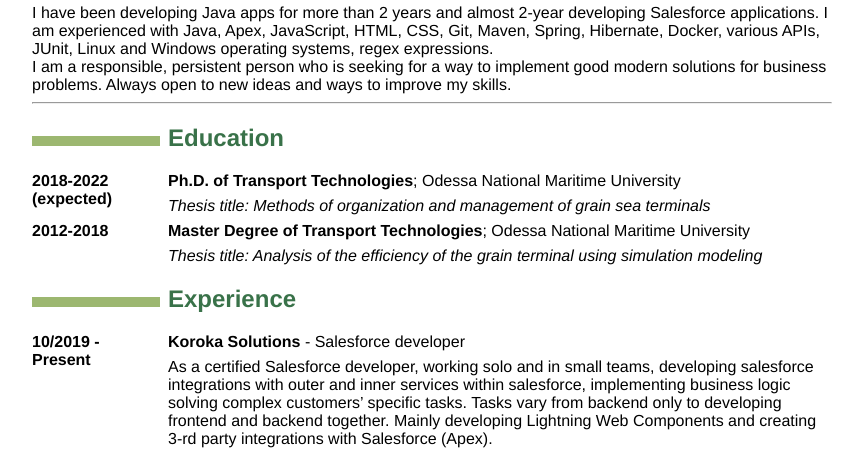
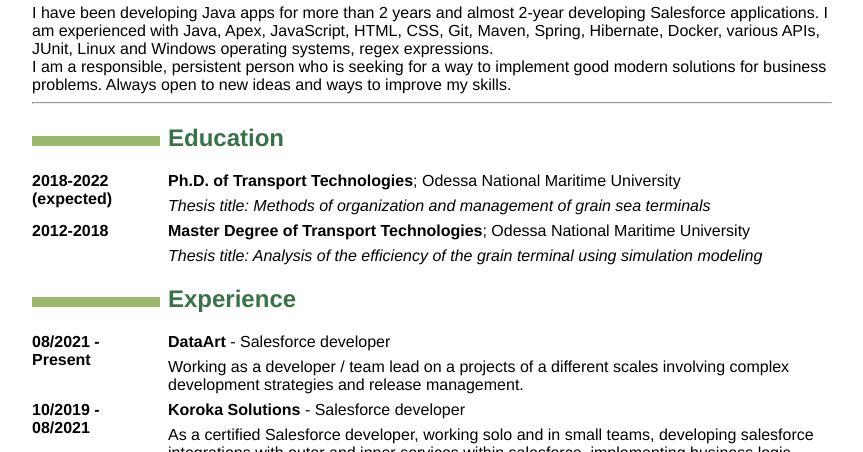
Before and after one commit to azimut3/azimut3.github.io, a plain HTML site: page index.html in a window 1280 px wide. Shown: the part 334-786 px from the top of the page, without its empty margins (208-1071 px from the left). Drawn offline with Linux system fonts and the light colour scheme.

Commit message:
dataart experience update

```diff
--- a/index.html
+++ b/index.html
@@ -239,7 +239,12 @@
 </dl>
 <h2 id="experience">Experience</h2>
 <dl>
-    <dt>10/2019 - <br>Present</dt>
+	<dt>08/2021 - <br>Present</dt>
+    <dd><p><strong>DataArt</strong> - Salesforce developer</p>
+        <p>Working as a developer / team lead on a projects of a different scales involving complex development strategies
+		and release management.</p>
+    </dd>
+    <dt>10/2019 - <br>08/2021</dt>
     <dd><p><strong>Koroka Solutions</strong> - Salesforce developer</p>
         <p>As a certified Salesforce developer, working solo and in small teams, developing salesforce integrations with
             outer and inner services within salesforce, implementing business logic solving complex customers’ specific
```
